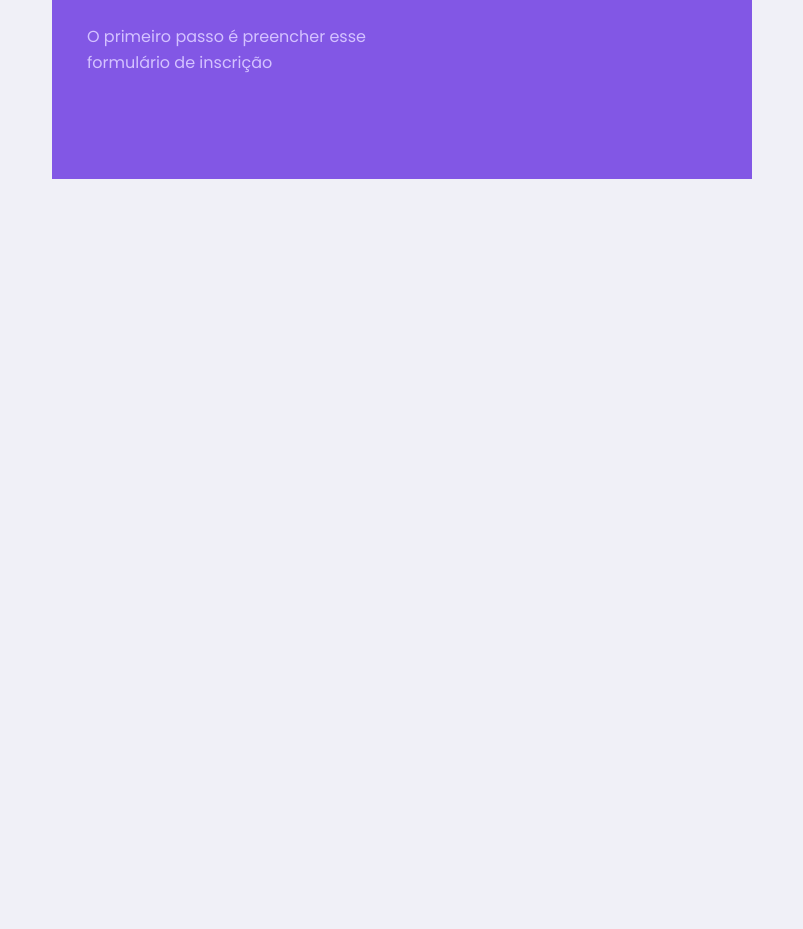
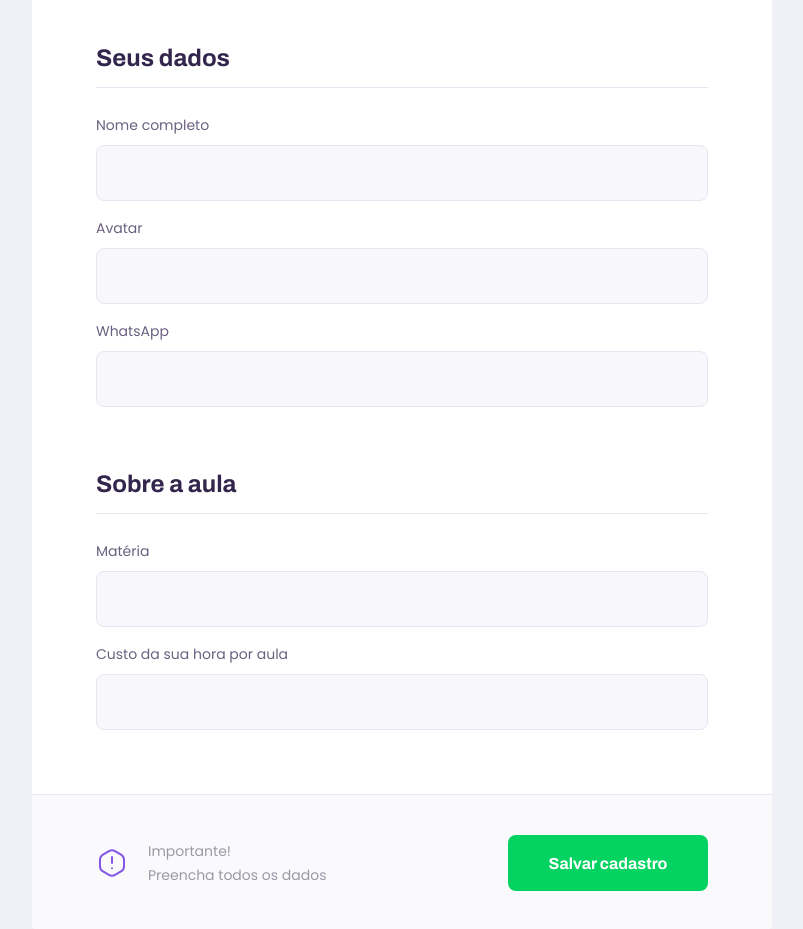
Before and after one commit to CesarAugusto-ls/NLW-2, a React (Create React App) app in the folder web/: page /give-classes in a window 1280 px wide. Shown: the part 391-1320 px from the top of the page, without its empty margins (238-1041 px from the left). Before the commit the page ends 800 px from the top, so only its background shows below. Built offline with nearby package versions, Linux system fonts and the light colour scheme.

Commit message:
teacher list

```diff
--- a/web/src/pages/TeacherForm/index.tsx
+++ b/web/src/pages/TeacherForm/index.tsx
@@ -1,5 +1,10 @@
 import React from 'react';
 import PageHeader from '../../components/PageHeader';
+
+import './styles.css'
+import Input from '../../components/Input';
+
+import warningIcon from '../../assets/images/icons/warning.svg'
 
 function TeacherForm() {
     return (
@@ -9,7 +14,31 @@
                 description="O primeiro passo é preencher esse formulário de inscrição"
             />
 
+            <main>
+                <fieldset>
+                    <legend>Seus dados</legend>
+                    <Input name="name" label="Nome completo" />
+                    <Input name="avatar" label="Avatar" />
+                    <Input name="whatsapp" label="WhatsApp" />
+                </fieldset>
 
+                <fieldset>
+                    <legend>Sobre a aula</legend>
+                    <Input name="msubject" label="Matéria" />
+                    <Input name="cost" label="Custo da sua hora por aula" />
+                </fieldset>
+
+                <footer>
+                    <p>
+                        <img src={warningIcon} alt="Aviso importante" />
+                        Importante! <br />
+                        Preencha todos os dados
+                    </p>
+                    <button type="button">
+                        Salvar cadastro
+                    </button>
+                </footer>
+            </main>
         </div>
     )
 }
--- /dev/null
+++ b/web/src/pages/TeacherForm/styles.css
@@ -0,0 +1,111 @@
+#page-teacher-form {
+    width: 100vw;
+    height: 100vh;
+}
+
+#page-teacher-form .page-header .header-content {
+    margin-bottom: 6.4rem;
+}
+
+#page-teacher-form main {
+    background: var(--color-box-base);
+    width: 100%;
+    max-width: 74rem;
+    border-radius: 0.8rem;
+    margin: 3.2rem auto 3.2rem;
+    padding-top: 6.4rem;
+    overflow: hidden;
+}
+
+#page-teacher-form main fieldset {
+    border: 0;
+    padding: 0 2.4rem;
+}
+
+#page-teacher-form main fieldset+fieldset {
+    margin-top: 6.4rem;
+}
+
+#page-teacher-form main fieldset legend {
+    font: 700 2.4rem Archivo;
+    color: var(--color-text-title);
+    margin-bottom: 2.4rem;
+    display: flex;
+    align-items: center;
+    justify-content: space-between;
+    width: 100%;
+    padding-bottom: 1.6rem;
+    border-bottom: 1px solid var(--color-line-in-white);
+}
+
+#page-teacher-form main footer {
+    padding: 4rem 2.4rem;
+    background: var(--color-box-footer);
+    border-top: 1px solid var(--color-line-in-white);
+    margin-top: 6.4rem;
+}
+
+#page-teacher-form main footer p {
+    display: flex;
+    align-items: center;
+    justify-content: center;
+    font-size: 1.4rem;
+    line-height: 2.4rem;
+    color: var(--color-text-complement);
+}
+
+#page-teacher-form main footer p img {
+    margin-right: 2rem;
+}
+
+#page-teacher-form main footer button {
+    width: 100%;
+    height: 5.6rem;
+    background-color: var(--color-secundary);
+    color: var(--color-button-text);
+    border: 0;
+    border-radius: 0.8rem;
+    cursor: pointer;
+    font: 700 1.6rem Archivo;
+    display: flex;
+    align-items: center;
+    justify-content: center;
+    text-decoration: none;
+    transition: background-color 0.2s;
+    margin-top: 3.2rem;
+}
+
+#page-teacher-form main footer button:hover {
+    background: var(--color-secundary-dark);
+}
+
+@media(min-width: 700px) {
+    #page-teacher-form {
+        max-width: 100vw;
+    }
+
+    #page-teacher-form .page-header .header-content {
+        margin-bottom: 0;
+    }
+
+    #page-teacher-form main fieldset {
+        padding: 0 6.4rem;
+    }
+
+    #page-teacher-form main footer {
+        padding: 4.0rem 6.4rem;
+        display: flex;
+        align-items: center;
+        justify-content: space-between;
+    }
+
+    #page-teacher-form main footer p {
+        justify-content: space-between;
+    }
+
+    #page-teacher-form main footer button {
+        width: 20rem;
+        margin-top: 0;
+    }
+
+}
--- a/web/src/pages/TeacherList/index.tsx
+++ b/web/src/pages/TeacherList/index.tsx
@@ -1,28 +1,19 @@
 import React from 'react';
 
 import PageHeader from '../../components/PageHeader';
-
+import TeacherItem from '../../components/TeacherItem';
+import Input from '../../components/Input';
 
 import './styles.css'
-import TeacherItem from '../../components/TeacherItem';
 
 function TeacherList() {
     return (
         <div id="page-teacher-list" className="container">
             <PageHeader title="Estes são os proffys disponíveis">
                 <form id="search-teachers">
-                    <div className="input-block">
-                        <label htmlFor="subject">Matéria</label>
-                        <input type="text" id="subject" />
-                    </div>
-                    <div className="input-block">
-                        <label htmlFor="week-day">Dia da semana</label>
-                        <input type="text" id="week-day" />
-                    </div>
-                    <div className="input-block">
-                        <label htmlFor="time">Hora</label>
-                        <input type="text" id="time" />
-                    </div>
+                    <Input name="subject" label="Matéria" />
+                    <Input name="day" label="Dia da semana<" />
+                    <Input type="time" name="time" label="Hora" />
                 </form>
             </PageHeader>
 
--- a/web/src/pages/TeacherList/styles.css
+++ b/web/src/pages/TeacherList/styles.css
@@ -9,41 +9,6 @@
 
 #search-teachers label {
     color: var(--color-text-in-primary);
-}
-
-#search-teachers .input-block {
-    position: relative;
-}
-
-#search-teachers .input-block+.input-block {
-    margin-top: 1.4rem;
-}
-
-#search-teachers .input-block label {
-    font-size: 1.4rem;
-}
-
-#search-teachers .input-block input {
-    width: 100%;
-    height: 5.6rem;
-    margin-top: 0.8rem;
-    border-radius: 0.8rem;
-    background: var(--color-input-background);
-    border: 1px solid var(--color-line-in-white);
-    outline: 0;
-    padding: 0 1.6rem;
-    font: 1.6rem Archivo;
-}
-
-#search-teachers .input-block:focus-within::after {
-    width: calc(100% - 3.2rem);
-    height: 2px;
-    content: '';
-    background: var(--color-primary-light);
-    position: absolute;
-    left: 1.6rem;
-    right: 1.6rem;
-    bottom: 0;
 }
 
 #page-teacher-list main {
```
